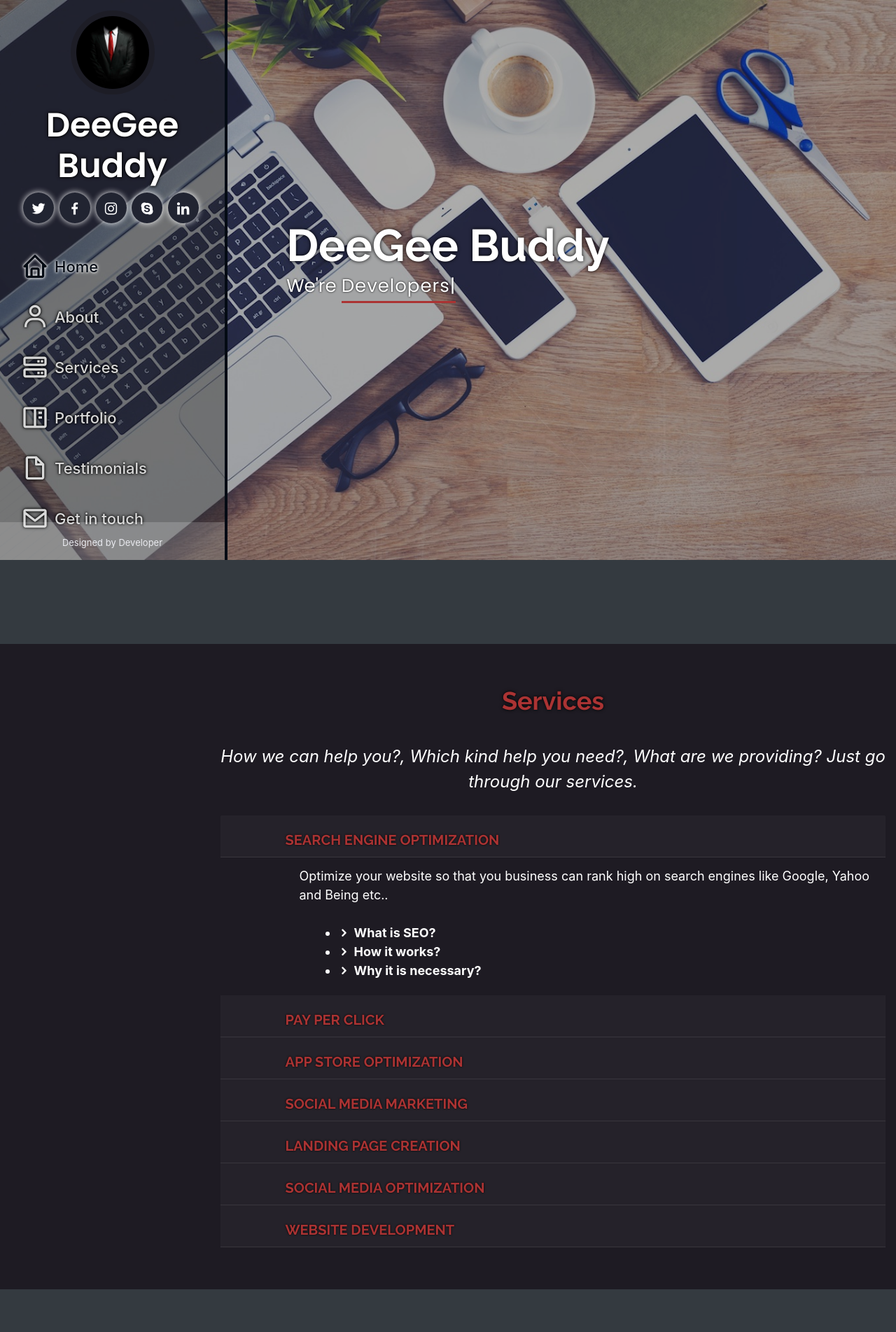
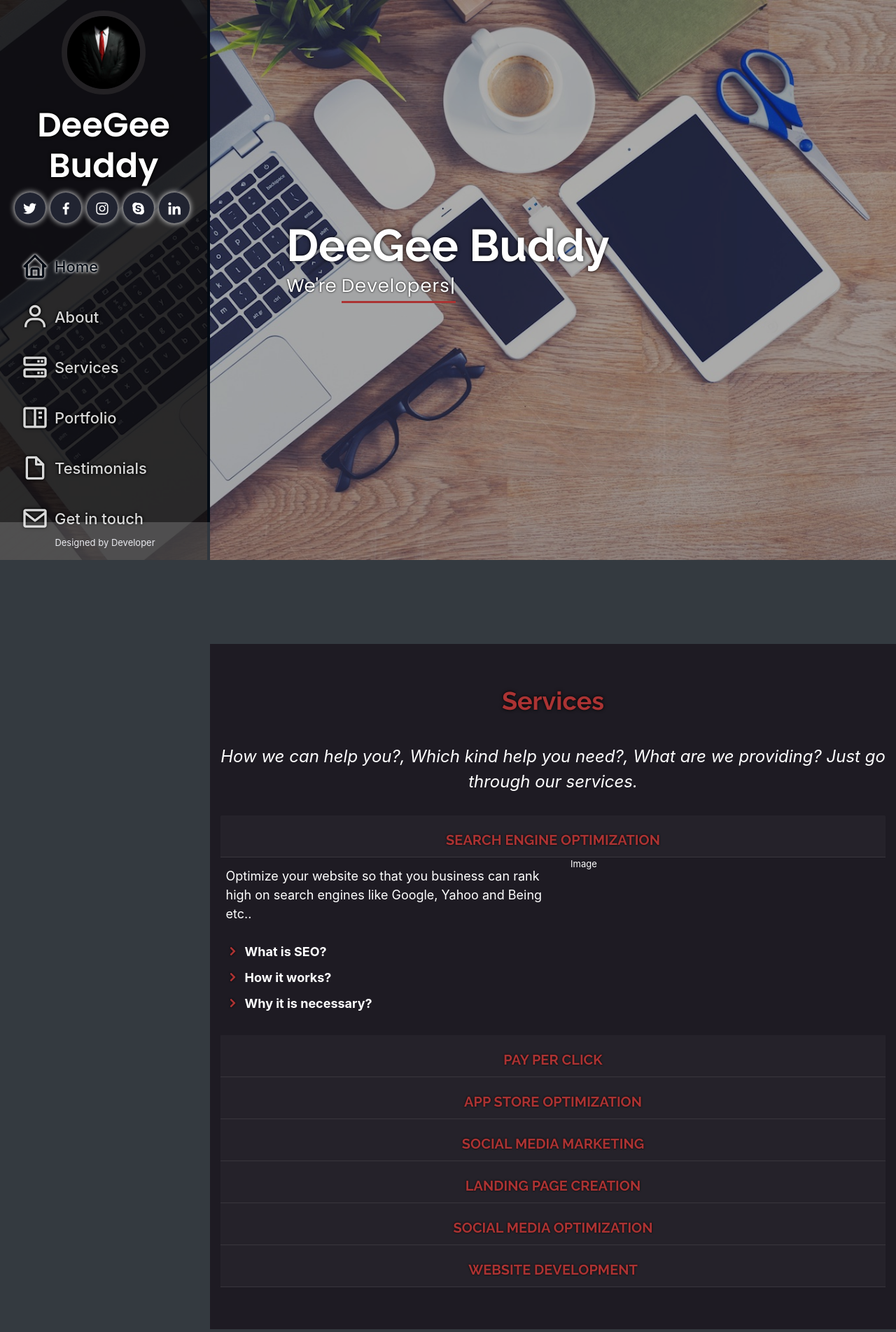
Before and after one commit to Flash1024/flash, a Django app: template mysite/templates/home.html in a window 1280 px wide, after a click on "SEARCH ENGINE OPTIMIZATION". Shown: the top 1903 px of the page at 70% size. Run offline with Django 3.2, Linux system fonts and the light colour scheme; the template is opened without the code that fills it, so the values that code supplies are empty; some libraries are stand-ins or nearby versions.

Commit message:
Latest Update

```diff
--- a/comProfile/settings.py
+++ b/comProfile/settings.py
@@ -24,7 +24,7 @@ BASE_DIR = os.path.dirname(os.path.dirname(os.path.abspath(__file__)))
 SECRET_KEY = '+ma8ww^rl$iu1*@41)fv_=mt06y^bx0a6za)*pm*mzy)5v)c#e'
 
 # SECURITY WARNING: don't run with debug turned on in production!
-DEBUG = False
+DEBUG = True
 
 ALLOWED_HOSTS = ["127.0.0.1:8000", "localhost:8000", "127.0.0.1"]
 
@@ -132,7 +132,7 @@ MEDIA_ROOT = os.path.join(BASE_DIR, "media")
 EMAIL_BACKEND = 'django.core.mail.backends.smtp.EmailBackend'
 EMAIL_HOST = 'smtp.gmail.com'
 EMAIL_HOST_USER = "balarsmith123@gmail.com"
-EMAIL_HOST_PASSWORD = '*****'
+EMAIL_HOST_PASSWORD = '5m1thb4l4r'
 EMAIL_PORT = 587
 EMAIL_USE_TLS = True
 #EMAIL_USE_SSL = False
--- a/mysite/admin.py
+++ b/mysite/admin.py
@@ -1,5 +1,5 @@
 from django.contrib import admin
-from mysite.models import About, Contact, Review, Portfolio
+from .models import About, Review, Portfolio, Contact
 
 # Register your models here.
 admin.site.register(About)
--- a/mysite/models.py
+++ b/mysite/models.py
@@ -9,7 +9,6 @@ class About(models.Model):
     p2 = models.TextField(max_length=1000, null=True)
     p3 = models.TextField(max_length=1000, null=True)
     ab_image = models.FileField(upload_to='about/images', default="")
-
 
 class Contact(models.Model):
     name = models.CharField(max_length=40, null=True, blank=True)
--- a/mysite/static/mysite/assets/css/style.css
+++ b/mysite/static/mysite/assets/css/style.css
@@ -72,12 +72,12 @@ h1, h2, h3, h4, h5, h6 {
   top: 0;
   left: 0;
   bottom: 0;
-  width: 325px;
+  width: 300px;
   transition: all ease-in-out 0.5s;
   z-index: 9997;
   transition: all 0.5s;
   padding: 0 15px;
-  background: #23232361;
+  background: #0c0b0bcc;
   overflow-y: auto;
 }
 
@@ -85,7 +85,7 @@ h1, h2, h3, h4, h5, h6 {
   margin: 15px auto;
   display: block;
   width: 120px;
-  border: 8px solid #17171759;
+  border: 8px solid #48454559;
 }
 
 #header .profile h1 {
@@ -298,8 +298,6 @@ section {
 }
 
 .section-bg {
-  margin-left: -300px;
-  padding-left: 300px;
   background: #1e1b23;
 }
 
@@ -359,7 +357,6 @@ section {
 
 .services .title {
   cursor: pointer;
-  margin-left: 80px;
   font-weight: 700;
   margin-top: 15px;
   font-size: 20px;
@@ -375,7 +372,7 @@ section {
 }
 
 .services .card-body {
-  margin-left: 100px;
+  margin-left: 10px;
   -ms-flex: 1 1 auto;
   flex: 1 1 auto;
   min-height: 1px;
@@ -390,15 +387,19 @@ section {
   border-bottom: 1px solid #bdbdbd20;
 }
 
-.services .card-header ul i {
+.services .content ul {
+  list-style: none;
+  padding: 0;
+}
+
+.services .content ul i {
   text-shadow: 0 0 3px #000;
   font-size: 20px;
   padding-right: 2px;
   color: #ab3333;
 }
 
-.services .card-header ul li {
-  padding: 100%;
+.services .content ul li {
   font-size: large;
   padding-bottom: 10px;
 }
@@ -1019,7 +1020,7 @@ section {
   position: fixed;
   left: 0;
   bottom: 0;
-  width: 321px;
+  width: 300px;
   z-index: 9999;
   background: #ffffff2e;
 }
--- a/mysite/templates/base.html
+++ b/mysite/templates/base.html
@@ -8,7 +8,7 @@
   <script src="https://ajax.googleapis.com/ajax/libs/jquery/3.5.1/jquery.min.js"></script>
   <script src="https://maxcdn.bootstrapcdn.com/bootstrap/3.4.1/js/bootstrap.min.js"></script>
 
-  <title>{% block title %} {% endblock title %} | iPortfolio </title>
+  <title>{% block title %} {% endblock title %} | DeeGee Buddy </title>
   <meta content="" name="descriptison">
   <meta content="" name="keywords">
 
@@ -42,7 +42,7 @@
 
       <div class="profile">
         <img src="{% static 'mysite/assets/img/profile.jpg' %}" alt="" class="img-fluid rounded-circle">
-        <h1 class="text-light text-center"><a href="home.html">DeeGee Buddy</a></h1>
+        <h1 class="text-light text-center"><a href="http://smithbalar.pythonanywhere.com/">DeeGee Buddy</a></h1>
         <div class="social-links mt-3 text-center">
           <a href="https://twitter.com/" class="twitter"><i class="bx bxl-twitter"></i></a>
           <a href="https://facebook.com/" class="facebook"><i class="bx bxl-facebook"></i></a>
--- a/mysite/templates/home.html
+++ b/mysite/templates/home.html
@@ -60,7 +60,7 @@
 
             <div id="accordion">
                 <div class="card-header" id="headingOne" data-aos="fade-up">
-                  <h5 class="title">
+                  <h5 class="title text-center">
                     <a data-toggle="collapse" data-target="#collapseOne" aria-expanded="false" aria-controls="collapseOne">
                       SEARCH ENGINE OPTIMIZATION
                     </a>
@@ -68,10 +68,11 @@
                 </div>
 
                 <div id="collapseOne" class="collapse" aria-labelledby="headingOne" data-parent="#accordion">
-                  <div class="card-body">
+                 <div class="row">
+                  <div class="col-6 card-body">
                     Optimize your website so that you business can rank high on search engines like Google, Yahoo and Being etc..
 
-                    <div class="col">
+                    <div class="content">
                       <br>
                       <ul>
                         <li><i class="icofont-rounded-right"></i> <strong>What is SEO?</strong></li>
@@ -80,10 +81,12 @@
                       </ul>
                     </div>
                   </div>
+                  <div class="col card-body-img"> Image </div>
+                 </div>
                 </div>
 
               <div class="card-header" id="headingTwo" data-aos="fade-up" data-aos-delay="100">
-                <h5 class="title">
+                <h5 class="title text-center">
                   <a data-toggle="collapse" data-target="#collapseTwo" aria-expanded="false" aria-controls="collapseTwo">
                     PAY PER CLICK
                   </a>
@@ -91,20 +94,25 @@
               </div>
 
               <div id="collapseTwo" class="collapse" aria-labelledby="headingTwo" data-parent="#accordion">
-                <div class="card-body">
-                  Make your each penny count in marketing and advertisement. Grow your business with pay per click on Google, Facebook, Instagram and other well renowned platforms.
+                <div class="row">
+                  <div class="col-6 card-body">
+                    Make your each penny count in marketing and advertisement. Grow your business with pay per click on Google, Facebook, Instagram and other well renowned platforms.
 
-                  <div class="col">
+                  <div class="content">
                     <br>
+                    <ul>
                       <li><i class="icofont-rounded-right"></i> <strong>What is Pay Per Click?</strong></li>
                       <li><i class="icofont-rounded-right"></i> <strong>How it works?</strong></li>
                       <li><i class="icofont-rounded-right"></i> <strong>Why it is necessary?</strong></li>
+                    </ul>
                   </div>
                 </div>
+                <div class="col card-body-img"> Image </div>
+              </div>
               </div>
 
               <div class="card-header" id="headingThree" data-aos="fade-up" data-aos-delay="200">
-                <h5 class="title">
+                <h5 class="title text-center">
                   <a data-toggle="collapse" data-target="#collapseThree" aria-expanded="false" aria-controls="collapseThree">
                     APP STORE OPTIMIZATION
                   </a>
@@ -112,20 +120,25 @@
               </div>
 
               <div id="collapseThree" class="collapse" aria-labelledby="headingThree" data-parent="#accordion">
-                <div class="card-body">
+                <div class="row">
+                  <div class="col-6 card-body">
                   Did you just create and outstanding application or game? Let me help you to get more downloads and reviews on it.
 
-                  <div class="col">
+                  <div class="content">
                     <br>
+                    <ul>
                       <li><i class="icofont-rounded-right"></i> <strong>What is App Store Optimization?</strong></li>
                       <li><i class="icofont-rounded-right"></i> <strong>How it works?</strong></li>
                       <li><i class="icofont-rounded-right"></i> <strong>Why it is necessary?</strong></li>
+                    </ul>
                   </div>
                 </div>
+                <div class="col card-body-img">Image</div>
+              </div>
               </div>
 
               <div class="card-header" id="headingFour" data-aos="fade-up" data-aos-delay="300">
-                <h5 class="title">
+                <h5 class="title text-center">
                   <a data-toggle="collapse" data-target="#collapseFour" aria-expanded="false" aria-controls="collapseFour">
                     SOCIAL MEDIA MARKETING
                   </a>
@@ -133,20 +146,25 @@
               </div>
 
               <div id="collapseFour" class="collapse" aria-labelledby="headingFour" data-parent="#accordion">
-                <div class="card-body">
+                <div class="row">
+                  <div class="col-6 card-body">
                   Today almost everyone is on social media than why not your company be? Or if you already on social media then let me help you to generate more leads and business through my marketing skills.
 
-                  <div class="col">
+                  <div class="content">
                     <br>
+                    <ul>
                       <li><i class="icofont-rounded-right"></i> <strong>Which are the best platforms?</strong></li>
                       <li><i class="icofont-rounded-right"></i> <strong>How it works?</strong></li>
                       <li><i class="icofont-rounded-right"></i> <strong>Why it is necessary?</strong></li>
+                    </ul>
                   </div>
                 </div>
+                <div class="col card-body-img">Image</div>
+              </div>
               </div>
 
               <div class="card-header" id="headingFive" data-aos="fade-up" data-aos-delay="400">
-                <h5 class="title">
+                <h5 class="title text-center">
                   <a data-toggle="collapse" data-target="#collapseFive" aria-expanded="false" aria-controls="collapseFive">
                     LANDING PAGE CREATION
                   </a>
@@ -154,20 +172,25 @@
               </div>
 
               <div id="collapseFive" class="collapse" aria-labelledby="headingFive" data-parent="#accordion">
-                <div class="card-body">
+                <div class="row">
+                  <div class="col-6 card-body">
                   It’s a proverb that “First impression is the last impression” lets create the best UI/UX design for your website or application to capture more attention of your audience.
 
-                  <div class="col">
+                  <div class="content">
                     <br>
+                    <ul>
                       <li><i class="icofont-rounded-right"></i> <strong>What is Landing Page Optimization?</strong></li>
                       <li><i class="icofont-rounded-right"></i> <strong>How it works?</strong></li>
                       <li><i class="icofont-rounded-right"></i> <strong>Why it is necessary?</strong></li>
+                    </ul>
                   </div>
                 </div>
+                <div  class="col card-body-img">Image</div>
+              </div>
               </div>
 
               <div class="card-header" id="headingSix" data-aos="fade-up" data-aos-delay="500">
-                <h5 class="title">
+                <h5 class="title text-center">
                   <a data-toggle="collapse" data-target="#collapseSix" aria-expanded="false" aria-controls="collapseSix">
                     SOCIAL MEDIA OPTIMIZATION
                   </a>
@@ -175,20 +198,25 @@
               </div>
 
               <div id="collapseSix" class="collapse" aria-labelledby="headingSix" data-parent="#accordion">
-                <div class="card-body">
+                <div class="row">
+                  <div class="col-6 card-body">
                   We believe in helping people to create their presence online on popular platforms. But its not easy optimization of your profile is necessary.
 
-                  <div class="col">
+                  <div class="content">
                     <br>
+                    <ul>
                       <li><i class="icofont-rounded-right"></i> <strong>What is Social Media Optimization?</strong></li>
                       <li><i class="icofont-rounded-right"></i> <strong>How it works?</strong></li>
                       <li><i class="icofont-rounded-right"></i> <strong>Why it is necessary?</strong></li>
+                    </ul>
                   </div>
                 </div>
+                <div class="col card-body-img">Image</div>
+              </div>
               </div>
 
               <div class="card-header" id="headingSeven" data-aos="fade-up" data-aos-delay="600">
-                <h5 class="title">
+                <h5 class="title text-center">
                   <a data-toggle="collapse" data-target="#collapseSeven" aria-expanded="false" aria-controls="collapseSeven">
                     WEBSITE DEVELOPMENT
                   </a>
@@ -196,16 +224,21 @@
               </div>
 
               <div id="collapseSeven" class="collapse" aria-labelledby="headingSeven" data-parent="#accordion">
-                <div class="card-body">
+                <div class="row">
+                  <div class="col-6 card-body">
                   Today every business is on Google then what are you waiting for? Let me help you to grow your business digitally.
 
-                  <div class="col">
+                  <div class="content">
                     <br>
+                    <ul>
                       <li><i class="icofont-rounded-right"></i> <strong>How it works?</strong></li>
                       <li><i class="icofont-rounded-right"></i> <strong>Why it is necessary?</strong></li>
+                    </ul>
                   </div>
                 </div>
+                <div class="col card-body-img"><img src="{% static 'mysite/assets/img/profile.jpg' %}" class="img-fluid"></div>
               </div>
+            </div>
             </div>
           </div>
         </section>
@@ -313,7 +346,7 @@
           </div>
 
           <div class="col-lg-7 mt-5 mt-lg-0 d-flex align-items-stretch">
-            <form id="contact-form" action="home.html" method="POST" onsubmit="home.html" role="form" class="php-email-form">
+            <form id="contact-form" action="home.html" method="POST" onsubmit="submitForm()" role="form" class="php-email-form">
 
               {% csrf_token %}
 
@@ -353,6 +386,14 @@
 
                 <div class="text-center"><button type="submit" name="sendButton">Send Message</button>
                 </div>
+                <script>
+                function submitForm() {
+                  var frm = document.getElementsByName('contact-form')[0];
+                  frm.submit(); // Submit the form
+                  frm.reset();  // Reset all form data
+                  return false; // Prevent page refresh
+               }
+                </script>
             </form>
           </div>
         </div>
--- a/mysite/urls.py
+++ b/mysite/urls.py
@@ -2,5 +2,5 @@ from django.urls import path, include
 from . import views
 
 urlpatterns = [
-    path('',views.home, name="home"),
+    path('home.html',views.home, name="home"),
 ]
--- a/mysite/views.py
+++ b/mysite/views.py
@@ -1,8 +1,9 @@
-from django.shortcuts import render, HttpResponse, HttpResponseRedirect
+from django.shortcuts import render, HttpResponse, HttpResponseRedirect, redirect
 from datetime import datetime
-from mysite.models import About, Contact, Review, Portfolio
+from .models import About, Review, Portfolio, Contact
 from django.contrib import messages
 from django.core.mail import send_mail
+
 
 def home(request):
     about =About.objects.all()
```
Also changed, not shown: mysite/migrations/0033_delete_contact.py (added), mysite/migrations/0034_contact.py (added).
